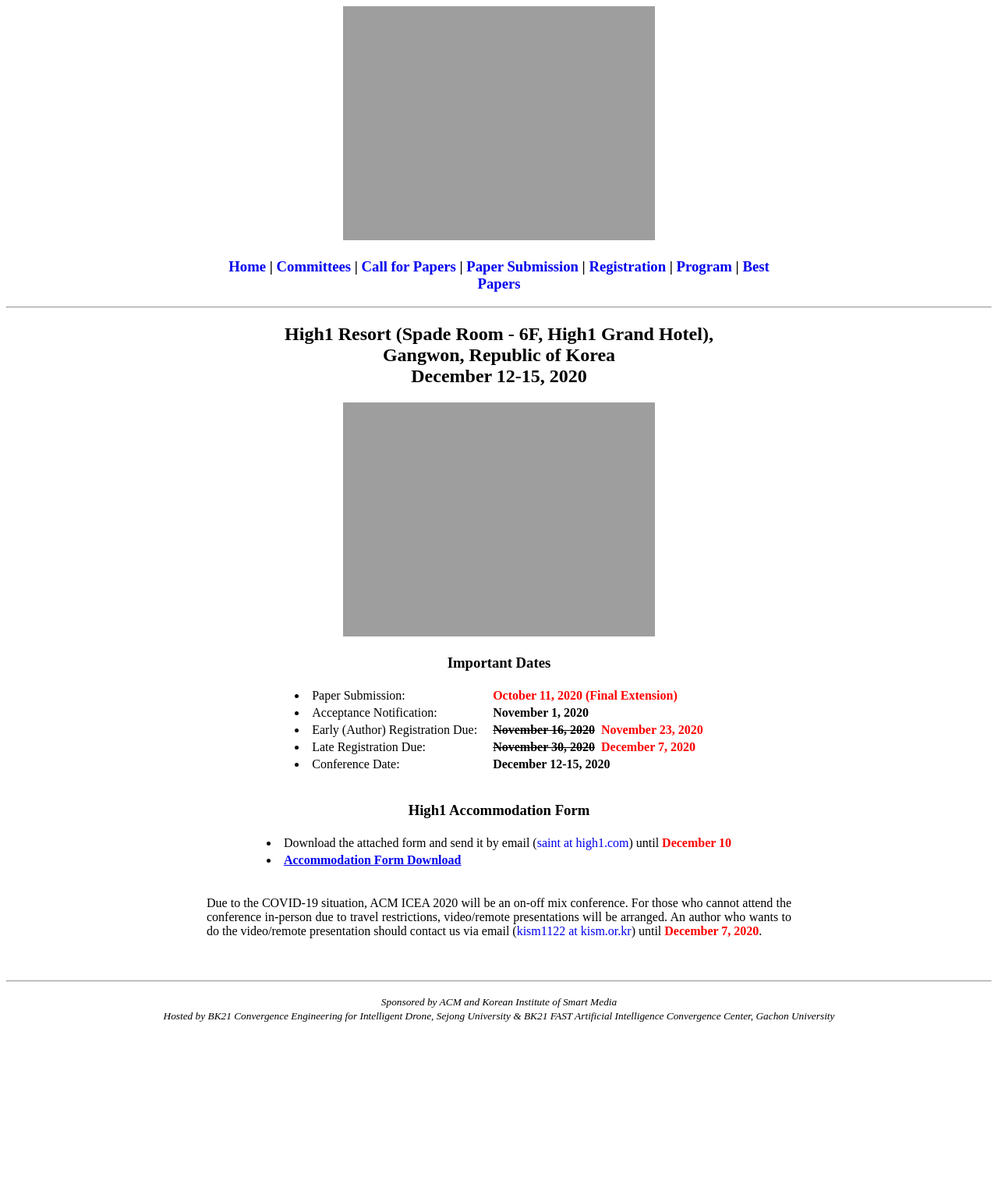
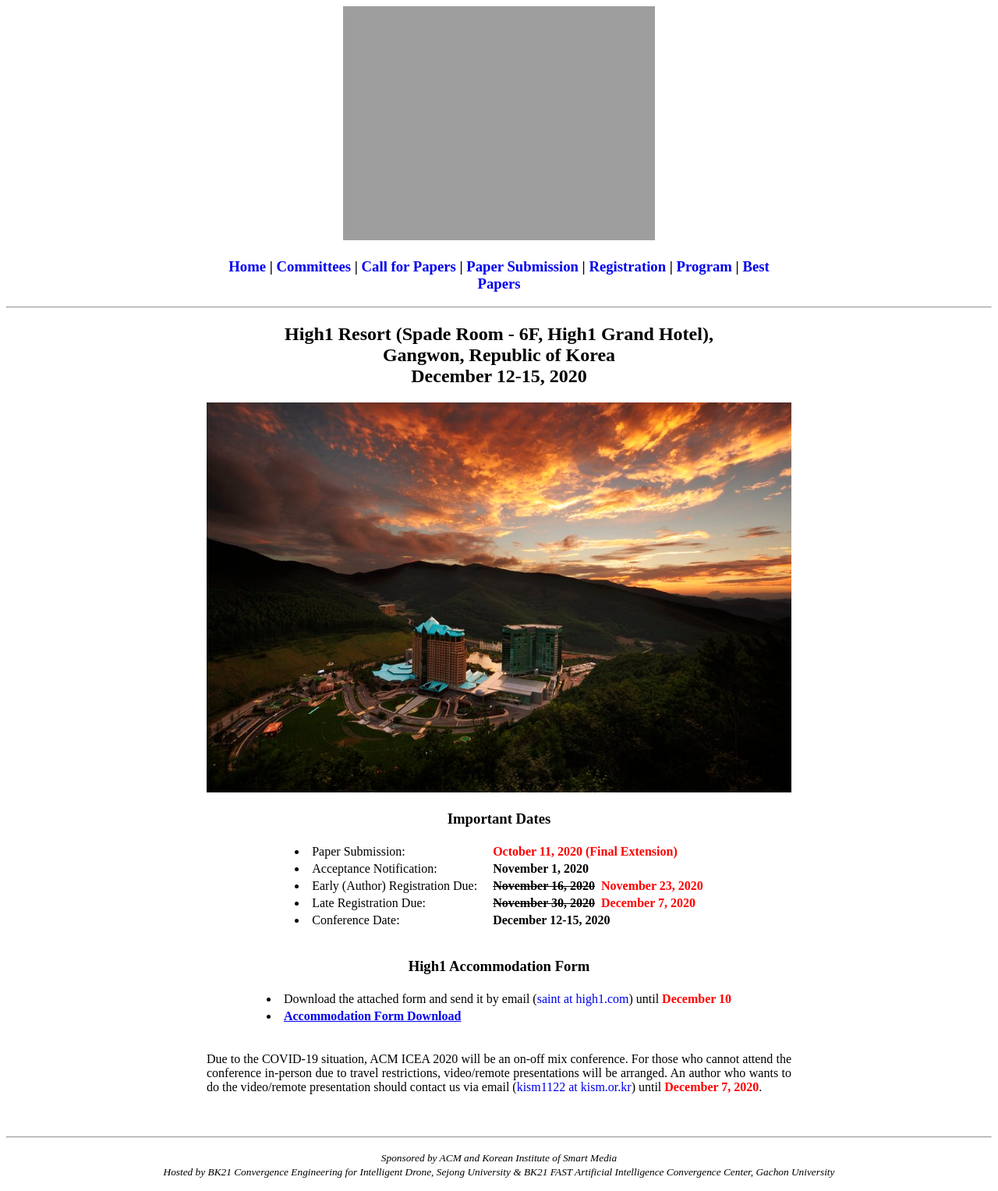
Before and after one commit to icea-conf/2021, a Jekyll site: the page built from index.html, in a window 1280 px wide. Shown: the whole page at 78% size. Built offline with Jekyll 4.4.1, drawn with Linux system fonts in a browser that asks for light colours; the list of posts is cut into pages by our own code; before the commit the page ends 1327 px from its top, so only the background shows below that.

Commit message:
Update index.html

```diff
--- a/index.html
+++ b/index.html
@@ -12,7 +12,7 @@
                         December 12-15, 2020
                   </h2>
 
-            <img src="https://icea-conf.github.io/2020/image/ICEA2020_Background.jpg" alt="" style="max-width: 100%; height: auto;">
+            <img src="https://icea-conf.github.io/2021/image/ICEA2020_Background.jpg" alt="" style="max-width: 100%; height: auto;">
 
             <div>
                   <h3>Important Dates</h3>
@@ -70,7 +70,7 @@
                                     <td><li><a style="text-align: justify">Download the attached form and send it by email (<a style="text-decoration:none" href="mailto:saint@high1.com">saint at high1.com</a>) until <b style="color: #FF0000">December 10</b></a></li></td>
                               </tr>
                               <tr>
-                                    <td><li><a style="text-align: justify"><b><a href="https://icea-conf.github.io/2020/registration/high1-reservation-form.hwp">Accommodation Form Download</a></b></a></li>
+                                    <td><li><a style="text-align: justify"><b><a href="https://icea-conf.github.io/2021/registration/high1-reservation-form.hwp">Accommodation Form Download</a></b></a></li>
                               </tr>
                         </tbody>
                   </table>
```
Also changed, not shown: other parts of index.html (+1 -1 lines).
